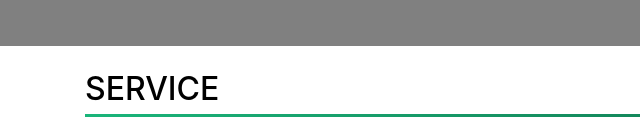
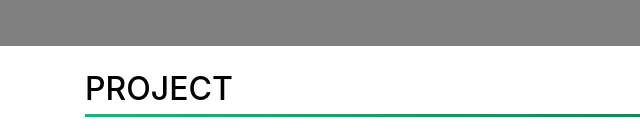
Before and after one commit to if-intense/invade-hp, a plain HTML site: page index.html in a window 1280 px wide. Shown: the part 667-800 px from the top of the page, 0-640 px from the left. Drawn offline with nearby package versions, Linux system fonts and the light colour scheme; files that its build step writes are made by us from their sources.

```diff
--- a/index.html
+++ b/index.html
@@ -147,7 +147,7 @@
       <div class="container">
 
         <div class="section-title" data-aos="fade-in" data-aos-delay="100">
-          <h2>SERVICE</h2>
+          <h2>PROJECT</h2>
         </div>
 
         <div class="row">
```
Also changed, not shown: 1 other file.
